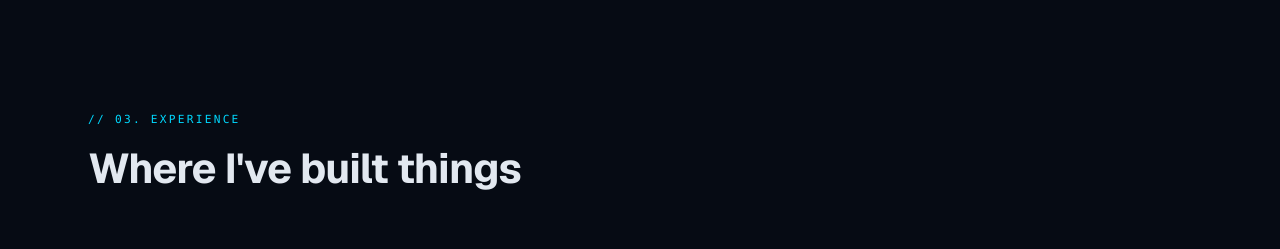
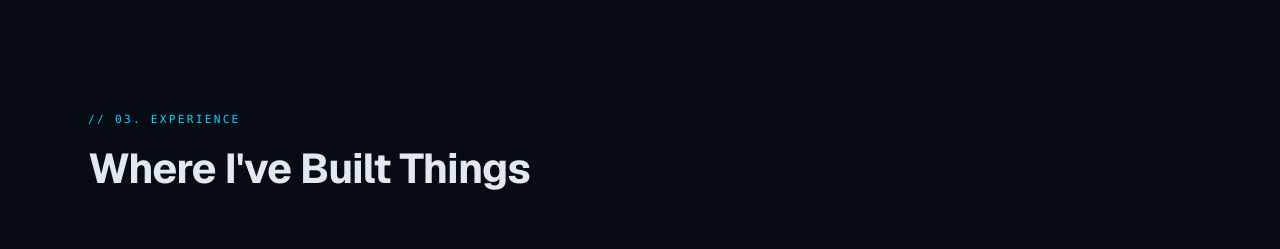
Before and after one commit to ws0x/binhakim-portfolio, a Next.js app: page / in a window 1280 px wide. Shown: the part 2320-2569 px from the top of the page. Built offline with nearby package versions, Linux system fonts and the light colour scheme; no server answers.

Commit message:
fix: Fixing some typos in headings

```diff
--- a/src/components/BlogCards.tsx
+++ b/src/components/BlogCards.tsx
@@ -56,7 +56,7 @@ export default function BlogCards({ posts }: { posts: Post[] }) {
               letterSpacing: "-0.02em",
             }}
           >
-            Thoughts &amp; articles
+            Thoughts &amp; Articles
           </h2>
         </div>
         <a
--- a/src/components/Experience.tsx
+++ b/src/components/Experience.tsx
@@ -40,7 +40,7 @@ export default function Experience() {
             letterSpacing: "-0.02em",
           }}
         >
-          Where I&apos;ve built things
+          Where I&apos;ve Built Things
         </h2>
       </motion.div>
 
--- a/src/components/Projects.tsx
+++ b/src/components/Projects.tsx
@@ -257,7 +257,7 @@ export default function Projects() {
                 letterSpacing: "-0.02em",
               }}
             >
-              Things I&apos;ve built
+              Things I&apos;ve Built
             </h2>
           </motion.div>
         </div>
```
